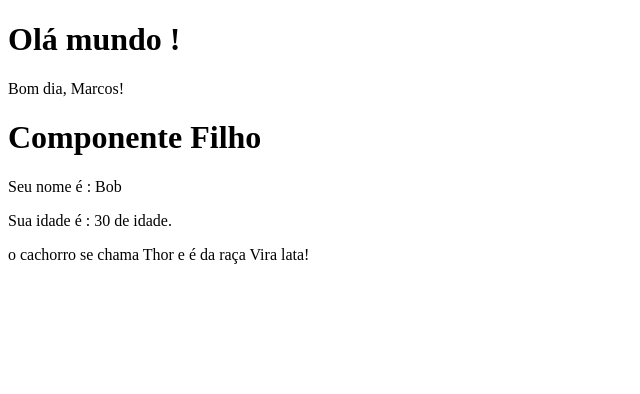
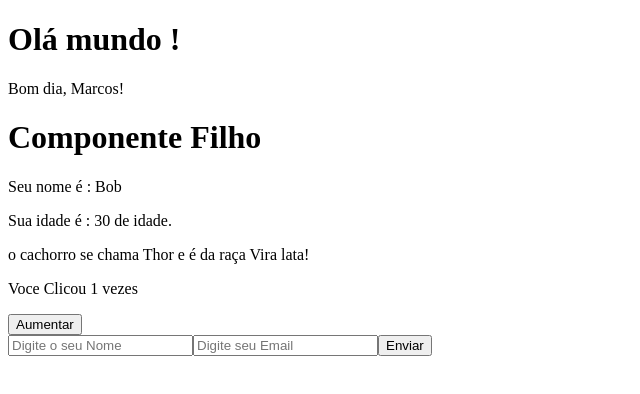
Before and after one commit to Neyzim/react-course, a React (Vite) app: page / in a window 1280 px wide. Shown: the top 394 px of the page, without its empty margins (0-640 px from the left). Built offline with nearby package versions, Linux system fonts and the light colour scheme.

Commit message:
feat: created Components to Learn how to use Events

```diff
--- a/src/App.jsx
+++ b/src/App.jsx
@@ -4,6 +4,8 @@
 import FatherComponent from './components/FatherComponent';
 import Description from './components/Description';
 import Dog from './components/Dog';
+import Counter from './components/Counter';
+import UserInfoForm from './components/UserInfoForm';
 
 
 
@@ -16,6 +18,8 @@
     <FatherComponent />
     <Description nome="Bob" idade={30}/>
     <Dog nome="Thor" raca="Vira lata" />
+    <Counter />
+    <UserInfoForm />
   </>
   );
 }
--- /dev/null
+++ b/src/components/Counter.jsx
@@ -0,0 +1,14 @@
+import { useState } from 'react'
+
+const Counter = () => {
+
+    const [count, setCount] = useState(1);
+  return (
+    <div>
+      <p>Voce Clicou {count} vezes</p>
+      <button onClick={() => (setCount(count +1))}>Aumentar</button>
+    </div>
+  )
+}
+
+export default Counter;
--- /dev/null
+++ b/src/components/UserInfoForm.jsx
@@ -0,0 +1,35 @@
+import {useState} from 'react'
+
+const UserInfoForm = () => {
+    //Use State usa variaveis e coleta as informações e exibe dinâmicamente
+
+    const [name, setName] = useState("");
+    const [email, setEmail] =useState("");
+
+    const handleSubmit = (event) => {
+        event.preventDefault() //salva o estado das informações para envio para a API (fetch)
+
+        console.log(name, email);
+    }
+  return (
+    <form onSubmit={handleSubmit}>  {/*Evento que chama a funçaõ que envia o estado pra api  */}
+
+        <input
+        type="text"
+        value={name} //value={var} diz em que variavel guardar o valor digitado
+        onChange={(e) => setName(e.target.value)} //Target.value diz que é pra pegar o que foi digitado pelo user
+        placeholder="Digite o seu Nome" />
+
+        <input type="email"
+        value={email}
+        onChange={(e) => setEmail(e.target.value)}
+        placeholder='Digite seu Email'/>
+
+        <button type='submit'>Enviar</button>
+    </form>
+
+
+  )
+}
+
+export default UserInfoForm
```
